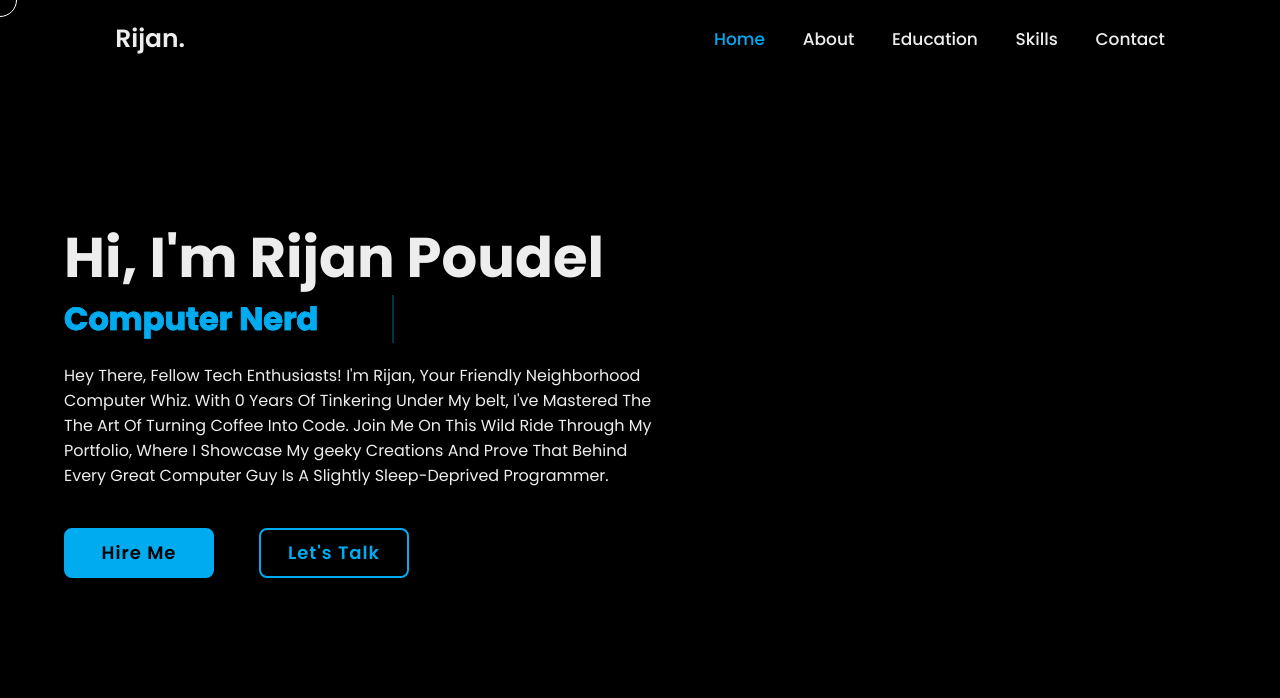
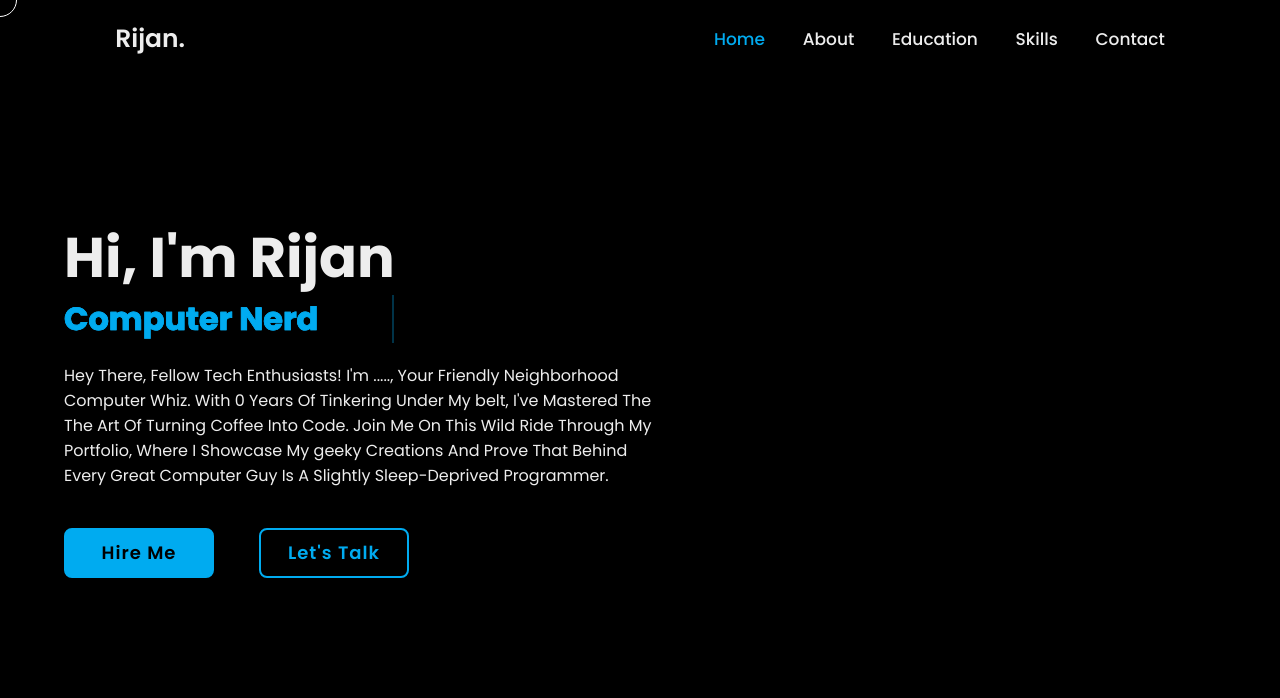
Before and after one commit to sdfsdfsdfgsdfsdfssdfsdgdfgrfgfsdkjfkjsk/Responsive-Portfolio-Site, a plain HTML site: page Portfolio/index.html in a window 1280 px wide. Shown: the top 698 px of the page. Drawn offline with nearby package versions, Linux system fonts and the light colour scheme.

Commit message:
Update index.html

```diff
--- a/Portfolio/index.html
+++ b/Portfolio/index.html
@@ -37,12 +37,13 @@
     <!-- home section design -->
     <section class="home show-animate" id="home">
         <div class="home-content">
-            <h1>Hi, I'm <span>Rijan Poudel</span></h1>
+            <h1>Hi, I'm <span>Rijan
+</span></h1>
             <div class="text-animate">
                 <h3>Computer Nerd</h3>
 
             </div>
-             <p>Hey There, Fellow Tech Enthusiasts! I'm Rijan, Your Friendly Neighborhood Computer Whiz. With 0 Years
+             <p>Hey There, Fellow Tech Enthusiasts! I'm ....., Your Friendly Neighborhood Computer Whiz. With 0 Years
                 Of Tinkering Under My belt, I've Mastered The The Art Of Turning Coffee Into Code.
                 Join Me On This Wild Ride Through My Portfolio,
                 Where I Showcase My geeky Creations And Prove That Behind Every Great Computer Guy Is
```
